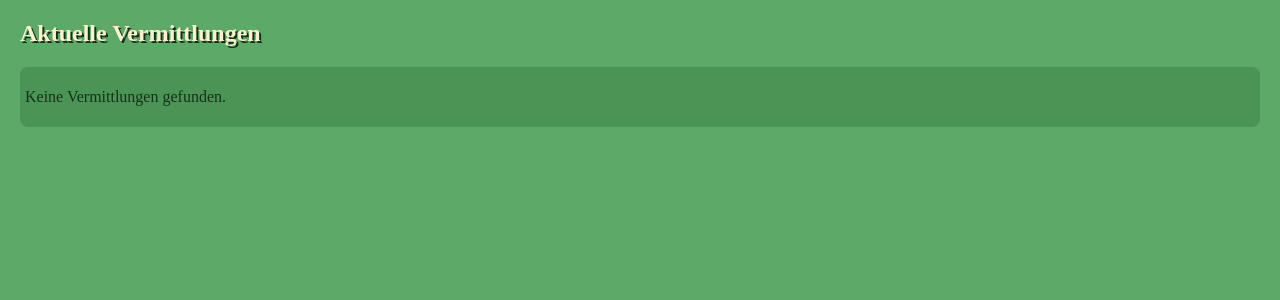
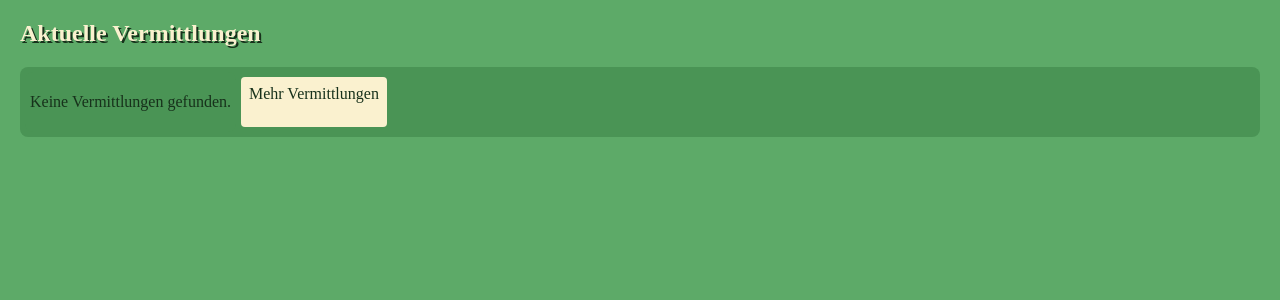
Before and after one commit to moan0s/notfellchen, a Django app: template src/fellchensammlung/templates/fellchensammlung/index.html in a window 1280 px wide. Shown: the part 67-367 px from the top of the page. Run offline with Django 5.2, Linux system fonts and the light colour scheme; the template is opened without the code that fills it, so the values that code supplies are empty; parts of the project's set-up code (start-up, migrations or seed data) failed here and were passed over.

Commit message:
feat: Add button that leads to all ANs

```diff
--- a/src/fellchensammlung/templates/fellchensammlung/index.html
+++ b/src/fellchensammlung/templates/fellchensammlung/index.html
@@ -13,8 +13,10 @@
 
     <h2>{% translate "Aktuelle Vermittlungen" %}</h2>
 
-    {% include "fellchensammlung/lists/list-adoption-notices.html" %}
-
+    <div class="container-cards">
+        {% include "fellchensammlung/lists/list-adoption-notices.html" %}
+        <a class="btn2" href="{% url 'search' %}">{% translate "Mehr Vermittlungen" %}</a>
+    </div>
     {% if how_to %}
         <h1>{{ how_to.title }}</h1>
         {{ how_to.content | render_markdown }}
```
